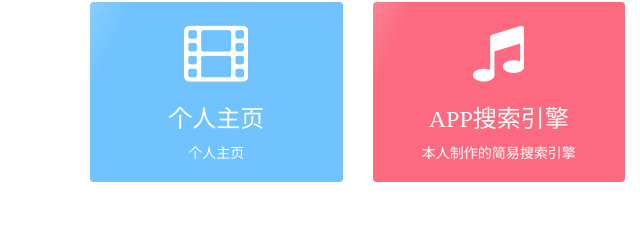
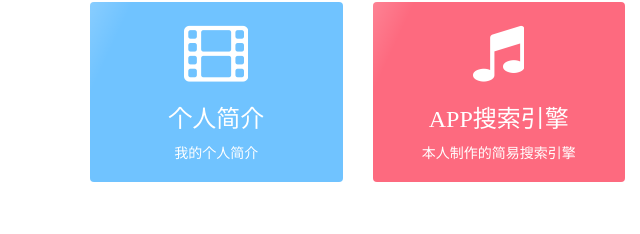
Before and after one commit to KUDI139/grzy, a plain HTML site: page index.html in a window 1280 px wide. Shown: the part 922-1156 px from the top of the page, 0-640 px from the left. Drawn offline with Linux system fonts and the light colour scheme; a script that the page names is missing.

Commit message:
Add files via upload

```diff
--- a/index.html
+++ b/index.html
@@ -58,13 +58,13 @@
 
 
   <div class="mk-item">
-    <a href="../my/kudi.html" target="_blank">
+    <a href="https://kudi139.github.io/jj/" target="_blank">
         <article class="mk-color-item color1">
             <div class="item-logo">
                 <i class="fa fa-film" aria-hidden="true"></i>
             </div>
-            <h3>个人主页</h3>
-            <p>个人主页</p>
+            <h3>个人简介</h3>
+            <p>我的个人简介</p>
             <i class="light"></i>
         </article>
     </a>
@@ -124,8 +124,8 @@
 <footer class="footer">
      <p>Copyright (c) 2021.&nbsp;&nbsp;&nbsp;&nbsp;Design by
         <a rel="nofollow">苦蒂娱乐网</a>.</p>
+</footer>
 
-</footer>
 
 <!-- 返回顶部 -->
 <div class="mk-uptop" title="点击返回顶部"></div>
```
